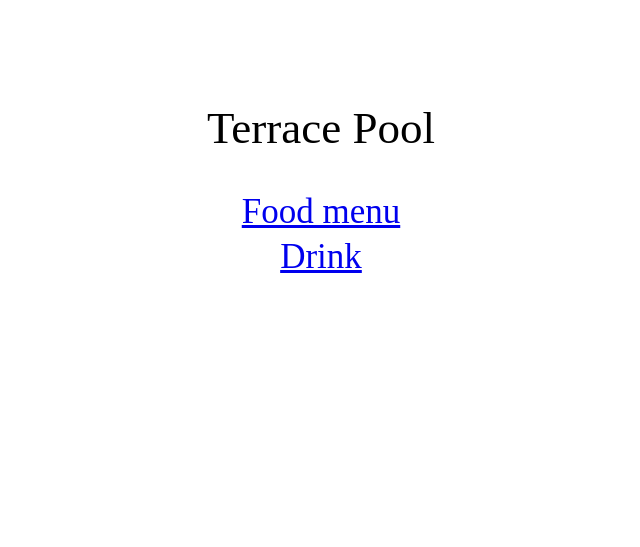
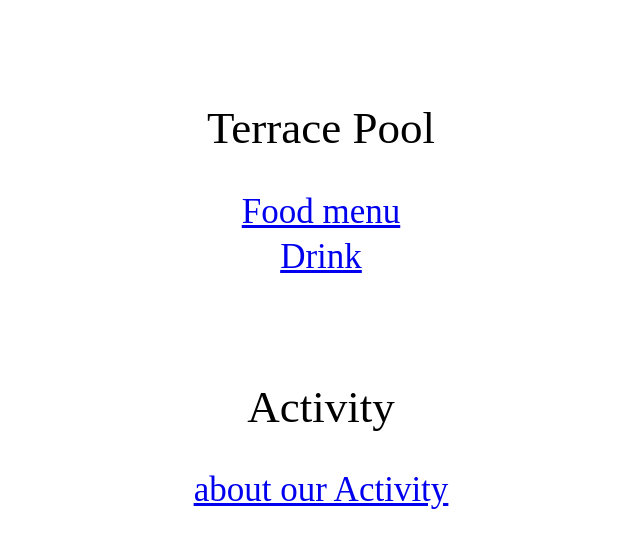
Before and after one commit to ksn-design/halekulani, a plain HTML site: page index.html in a window 1280 px wide. Shown: the part 776-1323 px from the top of the page, without its empty margins (319-959 px from the left). Before the commit the page ends 1270 px from the top, so only its background shows below. Drawn offline with Linux system fonts and the light colour scheme.

Commit message:
Add files via upload

```diff
--- a/index.html
+++ b/index.html
@@ -44,6 +44,10 @@
                             <li><a href="en_CGNHIHI_BanquetMenu_Mar2014.pdf">Food menu</a></li>
                             <li><a href="en_CGNHIHI_BanquetMenu_Mar2014.pdf">Drink</a></li>
                         </div>
+                        <div class="list-item">
+                            <h2>Activity</h2>
+                            <li><a href="https://www.okinawa.halekulani.com/activity/">about our Activity</a></li>
+                        </div>
                     </list_content>
                 </div>
             </div>
--- a/style.scss
+++ b/style.scss
@@ -33,7 +33,7 @@ header{
 
 }
 .list_container{
-    margin-top: 100px;
+    margin-top: 72px;
     li{
         padding-bottom: 5px;
     }
```
Also changed, not shown: style.css, 1 other file.
